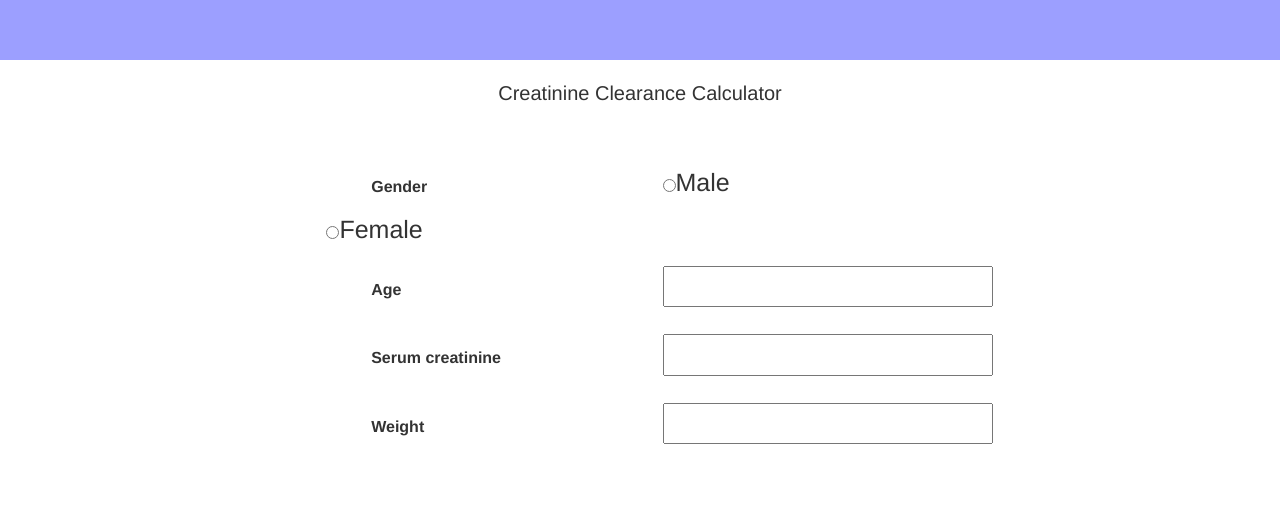
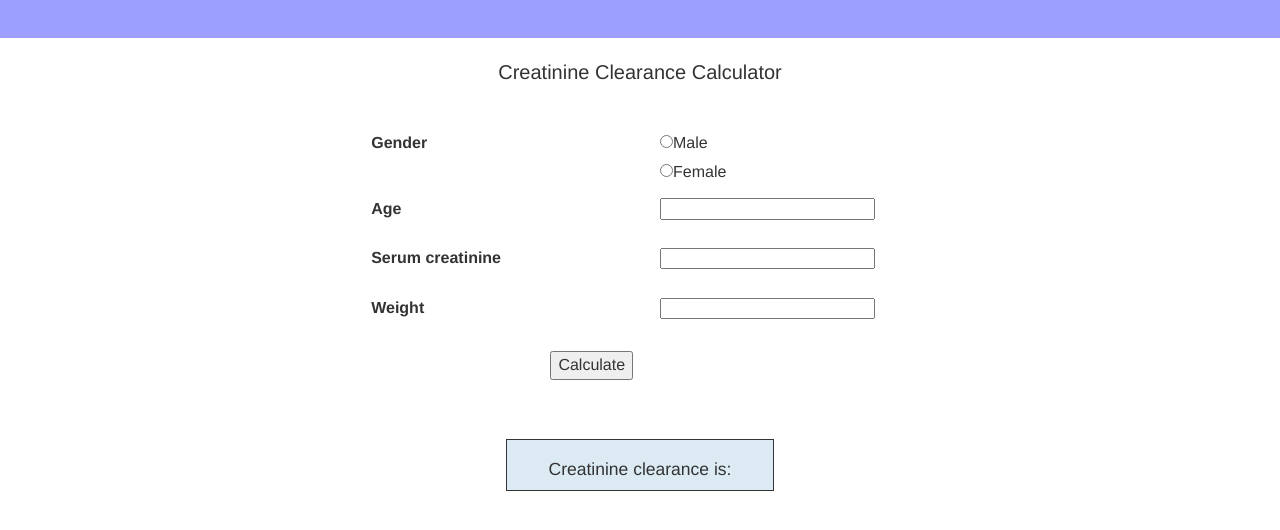
Before and after one commit to stevelee41/steve_projects, a plain HTML site: page creatinine.html in a window 1280 px wide. Drawn offline with nearby package versions, Linux system fonts and the light colour scheme.

Commit message:
Add files via upload

```diff
--- /dev/null
+++ b/basic_styles.css
@@ -0,0 +1,20 @@
+@charset "utf-8";
+/* CSS Document */
+
+* {
+	font-family: "franklin gothic medium", verdana, sans-serif;
+	font-size: 1.6rem;
+}
+
+
+.top_menu {
+
+}
+
+
+.top_menu_item {
+	border-style: solid;
+	border: 2px;
+	padding: .25rem;
+	list-style: none;
+}
--- a/creatinine.css
+++ b/creatinine.css
@@ -3,6 +3,7 @@
 
 * {
 	font-family: "franklin gothic medium", verdana, sans-serif;
+	font-size: 1.6rem;
 }
 
 header {
@@ -24,22 +25,20 @@ h1 {
 	margin: 2.5%;
 }
 
-.gender_radio {
-	font-size: 2.6rem;
-	margin: 1.5% 0 1.5% 15%;
-
+.gender_label {
+	font-size: 1.6rem;
+	margin: 0.5% 0 0.5% 20%;
+	width: 15rem;
 }
 
+
 #male_radio {
-	font-size: 2.6rem;
-	margin: 1.5% 0 1.5% 15%;
-
+	font-style: italic;
+	margin: 0.5% 0 0.5% 15%;
 }
 
 #female_radio {
-	font-size: 2.6rem;
-	margin: 1.5% 0 1.5% 15%;
-
+	margin: 0.5% 0 0.5% 15%;
 }
 
 .value_label {
@@ -49,5 +48,26 @@ h1 {
 }
 
 .textbox_input {
+	font-size: 1.6rem;
 	margin: 1.5% 0 1.5% 15%;
+	height: 2.15rem;
 }
+
+.calculate_button_container {
+	margin: 2% 40%;
+
+}
+
+#output_result {
+	background-color: rgba(151,194,221,.35);
+	border-style: solid;
+	border-width: 0.15rem;
+	margin: 2% 35%;
+	padding: .075rem;
+	text-align: center;
+}
+
+h2 {
+	font-size: 1.75rem;
+	text-align: center;
+}
--- a/creatinine.html
+++ b/creatinine.html
@@ -20,6 +20,8 @@
 </head>
 
 <header>
+
+
 </header>
 
 <body>
@@ -28,9 +30,11 @@
     		<h1>Creatinine Clearance Calculator</h1>
 			<br>
 
-            <label for="male_radio" class="value_label">Gender</label>
-			<input type="radio" name="gender" id="male_radio" value="male">Male<br>
-			<input type="radio" name="gender" id="female_radio" value="female">Female<br>
+			<label for="male_radio" class="gender_label">Gender</label>
+            <input type="radio" name="gender" id="male_radio" value="male">Male<br>
+
+        	<label for="female_radio" class="gender_label"></label>
+            <input type="radio" name="gender" id="female_radio" value="female">Female<br>
 
             <label for="age" class="value_label">Age</label>
 			<input type="text" class="textbox_input" id="age">
@@ -44,9 +48,37 @@
 			<input type="text" class="textbox_input" id="weight">
 			<br>
 
+			<div class="calculate_button_container">
+				<input type=button onclick="calculateCreatinineClearance()" value="Calculate"/>
+
+
+            </div>
+			<br>
+
+			<div id="output_result">
+				<h2>Creatinine clearance is:</h2>
+
+
+			</div>
 		</form>
 
     </div>
 
+<script>
+	function calculateCreatinineClearance (){
+		var genderValue = "";
+		var ageValue = parseFloat(document.getElementById('age').value);
+		var creatinineValue = parseFloat(document.getElementById('creatinine').value);
+		var weightValue = parseFloat(document.getElementById('weight').value);
+
+		var creatinineClearance = ((140-ageValue)/(creatinineValue)) * (weightValue/72);
+
+		var output_box = document.getElementById('output_result');
+		output_box.textContent = creatinineClearance;
+
+	}
+
+</script>
+
 </body>
 </html>
```
Also changed, not shown: CHADS.html (added, +17 -0 lines), main_test.html (added, +43 -0 lines).
